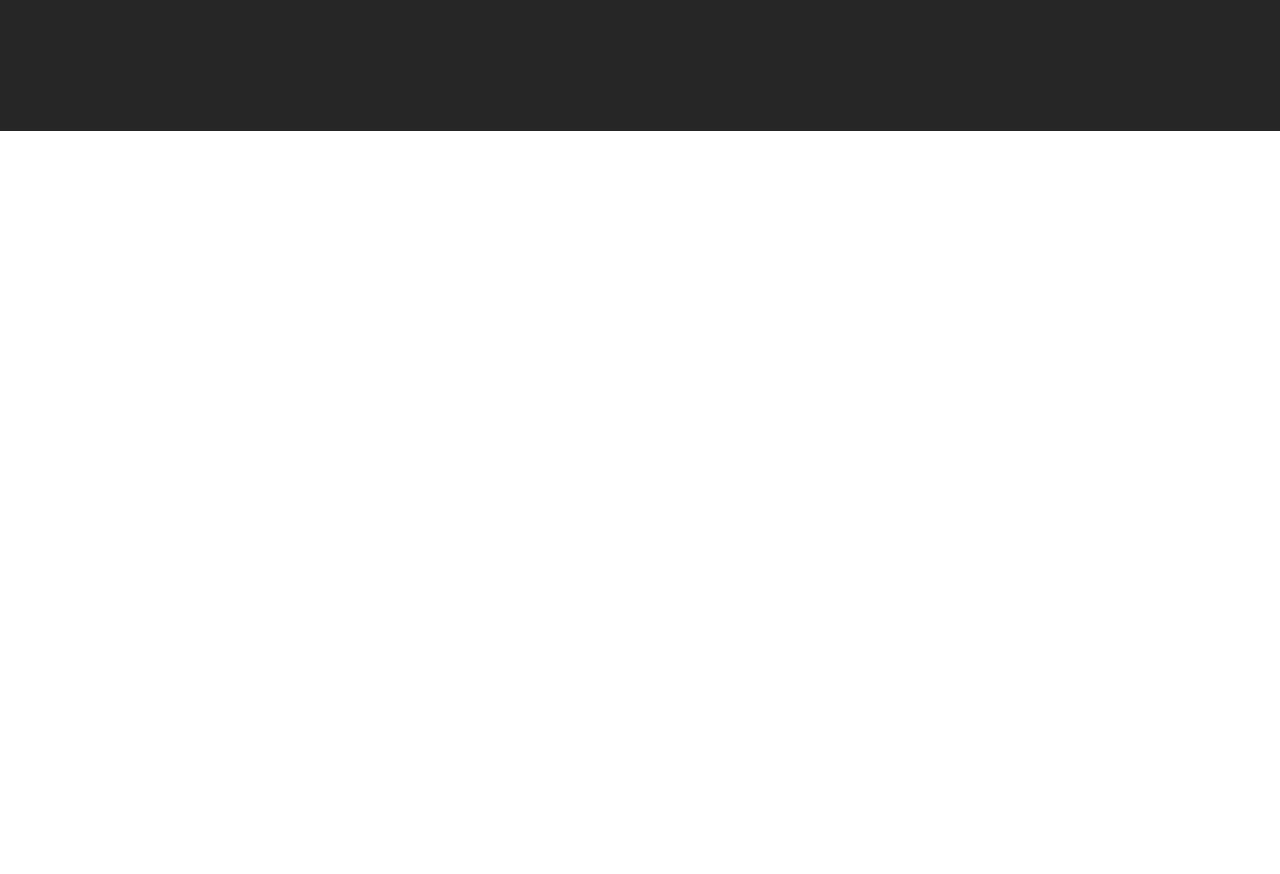
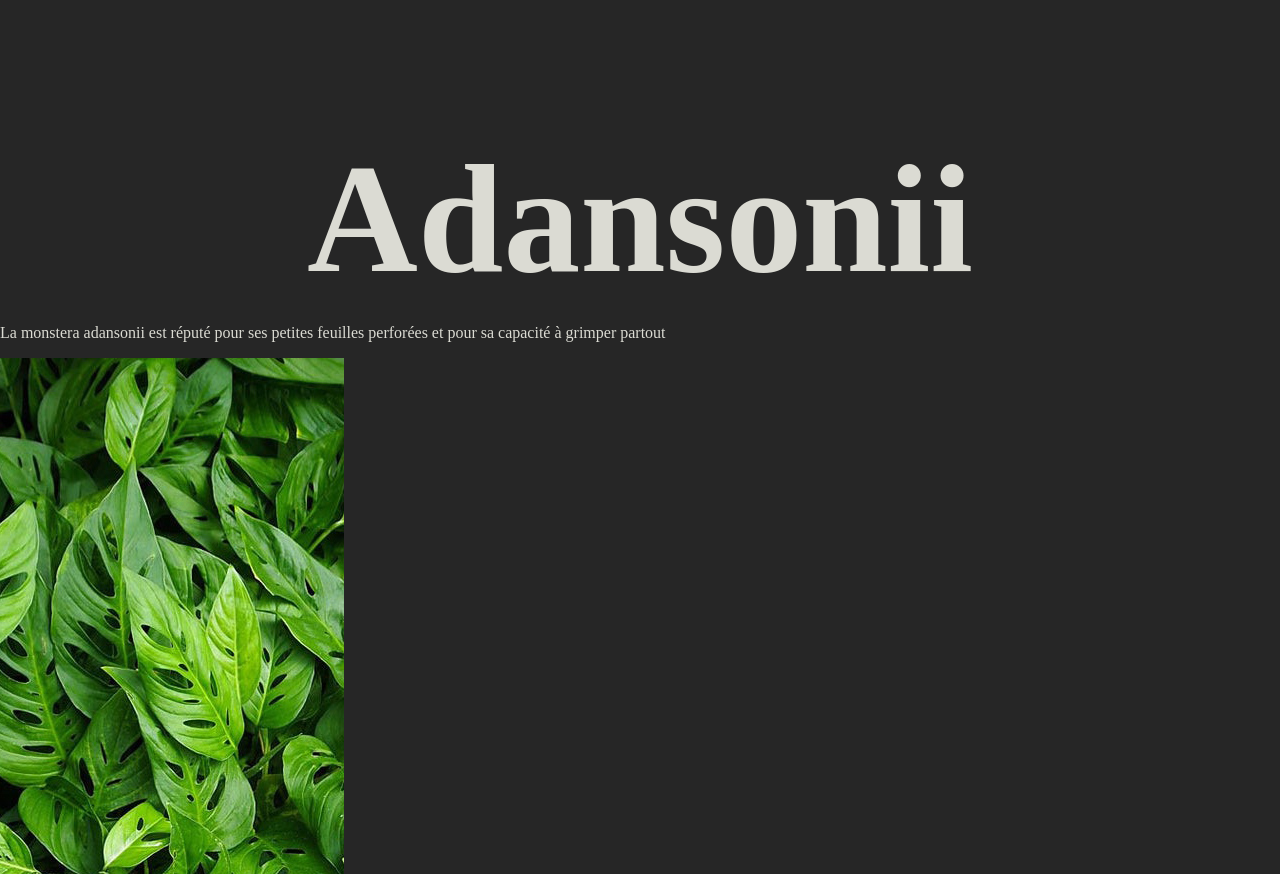
Before and after one commit to Wizer21/Monstera, a Vue app: page / in a window 1280 px wide. Shown: the part 2960-3834 px from the top of the page. Before the commit the page ends 3091 px from the top, so only its background shows below. Built offline with nearby package versions, Linux system fonts and the light colour scheme.

Commit message:
Adansonii title

```diff
--- a/src/App.vue
+++ b/src/App.vue
@@ -1,15 +1,17 @@
 <template>
   <Monstera />
   <Variegata />
+  <Adansonii />
 </template>
 
 <script>
 import Monstera from './components/Monstera.vue'
 import Variegata from './components/Variegata.vue'
+import Adansonii from './components/Adansonii.vue'
 
 export default {
   name: 'App',
-  components: { Monstera, Variegata }
+  components: { Monstera, Variegata, Adansonii }
 }
 </script>
 
--- /dev/null
+++ b/src/components/Adansonii.vue
@@ -0,0 +1,64 @@
+<template>
+  <div id="adansonii">
+    <div id="adansonii_header">
+    </div>
+    <p>
+      La monstera adansonii est réputé pour ses petites feuilles perforées et pour sa capacité à grimper partout
+    </p>
+    <div>
+      <img :src="require('../assets/images/adansonii.jpg')" alt="Monstera leaf" id="main_leaf">
+    </div>
+  </div>
+</template>
+
+<script>
+export default {
+  name: 'Adansonii',
+  mounted(){
+    let adansonii_header = document.getElementById('adansonii_header')
+    let elem
+
+    for (let letter of "Adansonii"){
+      elem = document.createElement('h2')
+      elem.textContent = letter
+      elem.className = "adansonii_letter"
+
+      adansonii_header.appendChild(elem)
+    }
+
+  }
+}
+</script>
+
+<style scoped>
+#adansonii
+{
+  width: 100vw;
+  background-color: #262626;
+
+  display: flex;
+  flex-direction: column;
+}
+#adansonii_header
+{
+  display: flex;
+  justify-content: center;
+  align-items: center;
+
+  width: 100vw;
+}
+</style>
+
+<style>
+.adansonii_letter
+{
+  margin: 0px;
+  font-size: 12vw;
+  transition-duration: 1000ms;
+}
+.adansonii_letter:hover
+{
+  transition-duration: 100ms;
+  transform: translateY(-2vh);
+}
+</style>
--- a/src/components/Monstera.vue
+++ b/src/components/Monstera.vue
@@ -20,7 +20,7 @@
           <img :src="require('../assets/images/huge_leaf.jpg')" alt="Monstera" id="huge_leaf">
           <div id="hide_text_container">
             <p id="hide_text">
-              Elle tient son nom de la contration de «monstrueux» et «délicieux» due à sa taille pouvant atteindre les 9 mètres.
+              Elle tient son nom de la contraction de «monstrueux» et «délicieux» due à sa taille pouvant atteindre les 9 mètres.
             </p>
           </div>
         </div>
--- a/src/components/Variegata.vue
+++ b/src/components/Variegata.vue
@@ -94,7 +94,7 @@ export default {
     const animate = function () {
       requestAnimationFrame(animate)
       if (cylinder){
-        rotation = (cylinder_pos_target - cylinder_pos) * 0.1
+        rotation = (cylinder_pos_target - cylinder_pos) * 0.02
         cylinder_pos += rotation
 
         cylinder.rotation.y += rotation
```
Also changed, not shown: src/assets/images/adansonii.jpg (added).
